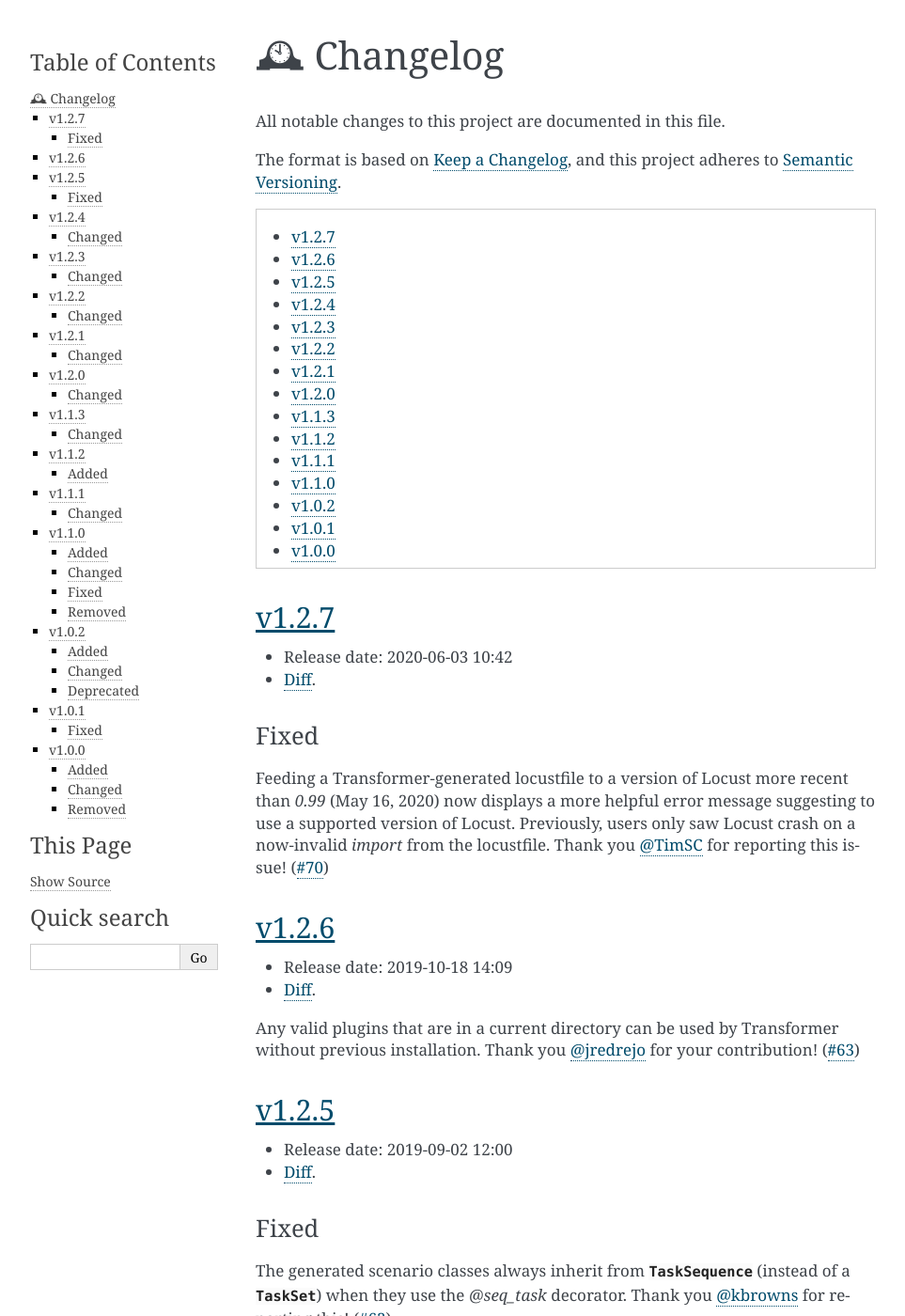
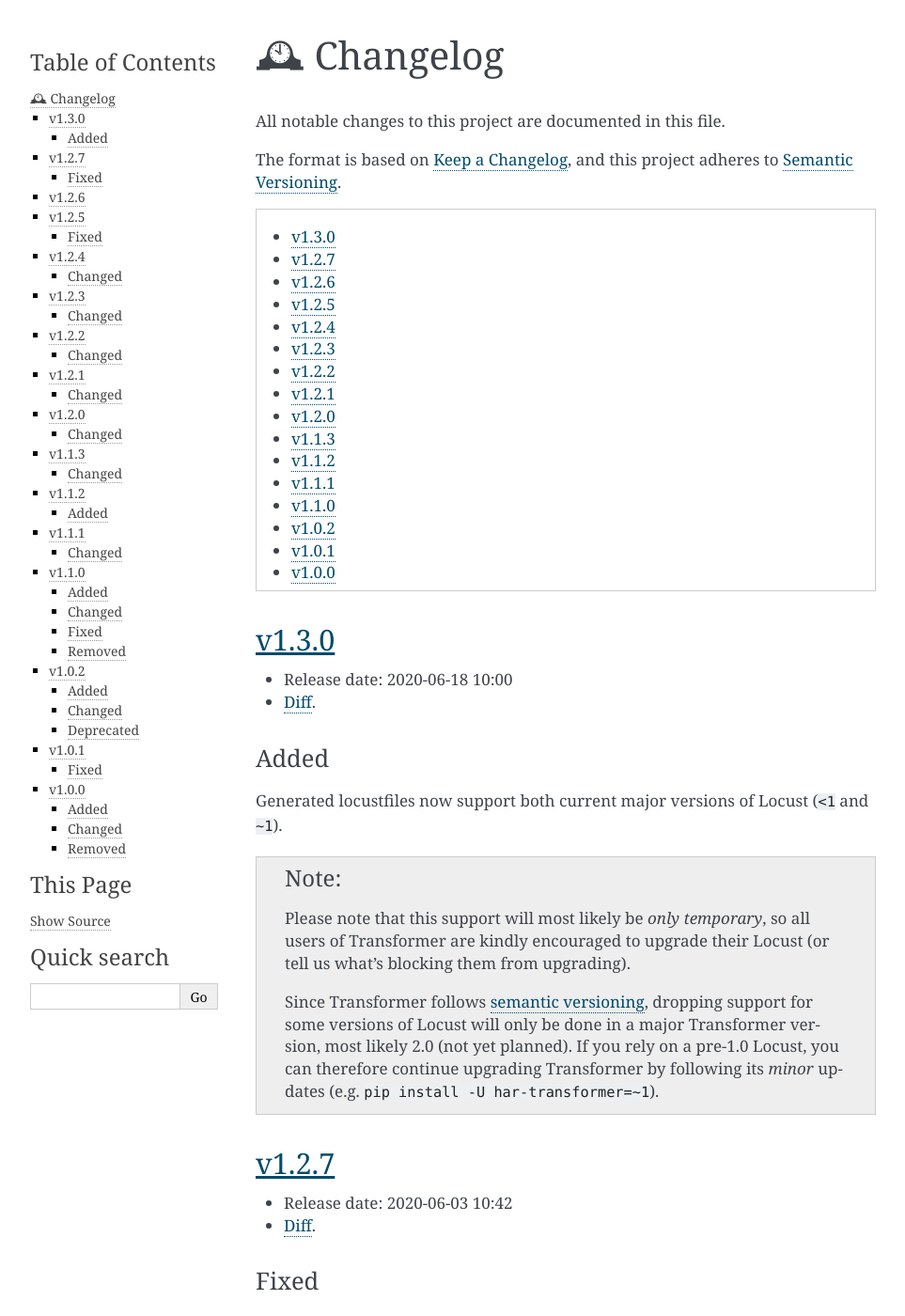
Before and after one commit to zalando-incubator/transformer, a Sphinx documentation site: the page built from docs/Changelog.rst, in a window 1280 px wide and 1400 px high. Shown: the whole window at 94% size, without its empty margins (148-1111 px from the left). Built offline with Sphinx 7.4.7, drawn with Linux system fonts in a browser that asks for light colours.

Commit message:
bump version 1.3.0a1 -> 1.3.0

```diff
--- a/docs/Changelog.rst
+++ b/docs/Changelog.rst
@@ -14,6 +14,37 @@
 .. contents::
    :local:
    :depth: 1
+
+.. _v1.3.0:
+
+v1.3.0
+======
+
+- Release date: 2020-06-18 10:00
+
+- Diff__.
+
+__ https://github.com/zalando-incubator/transformer/compare/v1.2.7...v1.3.0
+
+Added
+-----
+
+Generated locustfiles now support both current major versions of Locust
+(``<1`` and ``~1``).
+
+.. note::
+
+   Please note that this support will most likely be *only temporary*, so all
+   users of Transformer are kindly encouraged to upgrade their Locust (or tell us
+   what's blocking them from upgrading).
+
+   Since Transformer follows `semantic versioning`_, dropping support for some
+   versions of Locust will only be done in a major Transformer version, most
+   likely 2.0 (not yet planned).
+   If you rely on a pre-1.0 Locust, you can therefore continue upgrading
+   Transformer by following its *minor* updates
+   (e.g. ``pip install -U har-transformer=~1``).
+
 
 .. _v1.2.7:
 
--- a/docs/conf.py
+++ b/docs/conf.py
@@ -23,9 +23,9 @@
 author = "the Zalando maintainers"
 
 # The short X.Y version
-version = "1.2"
+version = "1.3"
 # The full version, including alpha/beta/rc tags
-release = "1.2.7"
+release = "1.3.0"
 
 
 # -- General configuration ---------------------------------------------------
--- a/pyproject.toml
+++ b/pyproject.toml
@@ -1,6 +1,6 @@
 [tool.poetry]
 name = "har-transformer"
-version = "1.3.0a1"
+version = "1.3.0"
 description = "A tool to convert HAR files into a locustfile."
 authors = [
     "Serhii Cherniavskyi <serhii.cherniavskyi@zalando.de>",
```
